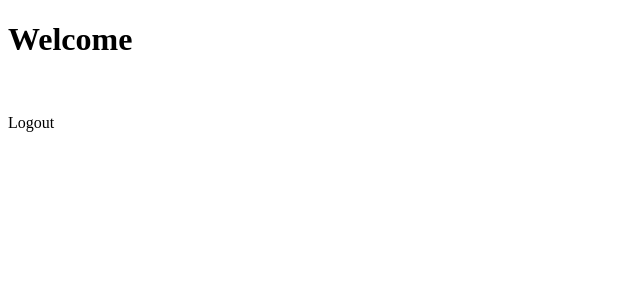
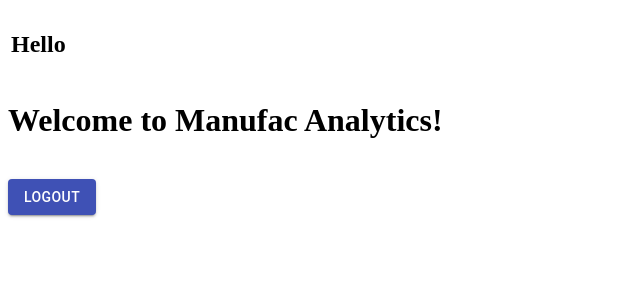
Before and after one commit to NiteshGarg23/Manufac-Analytics, a React (Create React App) app in the folder manufac-analytics/: page /home in a window 1280 px wide. Shown: the top 300 px of the page, without its empty margins (0-640 px from the left). Built offline with nearby package versions, Linux system fonts and the light colour scheme.

Commit message:
Update Home.js

```diff
--- a/manufac-analytics/src/components/home/Home.js
+++ b/manufac-analytics/src/components/home/Home.js
@@ -1,5 +1,7 @@
 import React from "react"
 import { useHistory } from "react-router";
+import Button from '@material-ui/core/Button';
+import Image from '../../assets/background.png'
 
 function Home(){
 
@@ -12,11 +14,39 @@ function Home(){
         history.replace("/login");
     }
 
+    const styles = {
+        background: {
+            backgroundImage: `url(${Image})`,
+            backgroundRepeat: 'no-repeat',
+            backgroundSize: 'cover',
+            backgroundPosition: 'center',
+            height: '100vh'
+        }
+    }
+
     return(
-        <div>
-            <h1>Welcome {username}</h1>
-            <br />
-            <p onClick={handleLogout}>Logout</p>
+        <div style={styles.background}>
+            <header class="mui-appbar mui--z1">
+                <div class="mui-container">
+                    <table>
+                        <tr class="mui--appbar-height">
+                        <td class="mui--text-title"><h2>Hello {username}</h2></td>
+                        </tr>
+                    </table>
+                </div>
+            </header>
+            <div class="mui--text-center">
+                <h1>Welcome to Manufac Analytics!</h1>
+                <br />
+                <Button
+                    type="submit"
+                    variant="contained"
+                    color="primary"
+                    onClick={handleLogout}
+                >
+                    Logout
+                </Button>
+            </div>
         </div>
     )
 }
```
